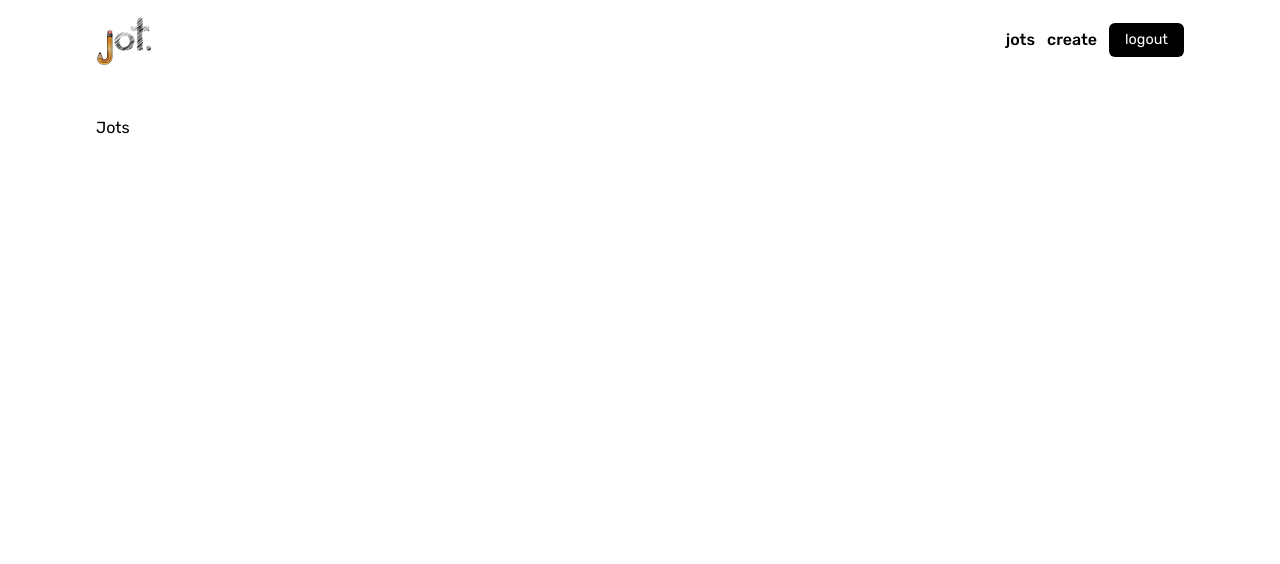
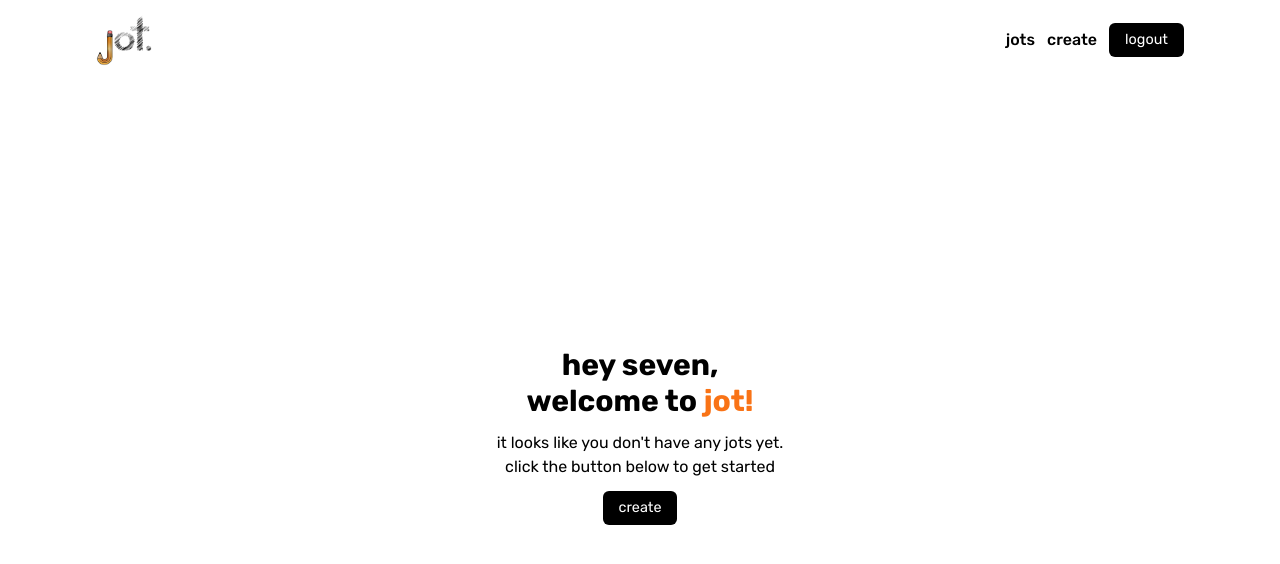
Before and after one commit to m-oniqu3/next-jot, a Next.js app: page /jots in a window 1280 px wide. Shown: the top 564 px of the page. Built offline with nearby package versions, Linux system fonts and the light colour scheme.

Commit message:
added welcome page

```diff
--- a/src/app/jots/create/page.tsx
+++ b/src/app/jots/create/page.tsx
@@ -1,12 +1,14 @@
 "use client";
 
 import Image from "next/image";
-import { RefObject, useRef } from "react";
+import { RefObject, useRef, useState } from "react";
 
 const CreateNote = () => {
   const titleRef = useRef<HTMLTextAreaElement>(null);
   const subtitle = useRef<HTMLTextAreaElement>(null);
   const content = useRef<HTMLTextAreaElement>(null);
+  const [category, setCategory] = useState("");
+  const [isValidForm, setIsValidForm] = useState(false);
 
   const handleInput = function (
     e: React.ChangeEvent<HTMLTextAreaElement>,
@@ -17,9 +19,46 @@ const CreateNote = () => {
     ref.current!.style.height = `${e.target.scrollHeight}px`;
   };
 
+  const handleRadioInput = (e: React.ChangeEvent<HTMLInputElement>) => {
+    setCategory(e.target.value);
+  };
+
+  const handleFormValidity = () => {
+    const validTitle = titleRef && titleRef.current && titleRef.current.value;
+    const validSubtitle =
+      subtitle && subtitle.current && subtitle.current.value;
+    const validContent = content && content.current && content.current.value;
+
+    if (validTitle && validSubtitle && validContent && !!category) {
+      setIsValidForm(true);
+    } else setIsValidForm(false);
+  };
+
+  const handleSubmit = (e: React.FormEvent<HTMLFormElement>) => {
+    e.preventDefault();
+    console.log(
+      titleRef.current!.value,
+      subtitle.current!.value,
+      content.current!.value,
+      category
+    );
+  };
+
+  const disabledStyles = !isValidForm
+    ? "bg cursor-not-allowed"
+    : "bg-black  transition-all ease-in-out duration-300 cursor-pointer";
+
   return (
-    <form className="w-full max-w-xl mx-auto flex flex-col gap-5 text-[#373736] relative">
-      <figure className="bg p-2 h-[40px] w-[40px] rounded-[100%] absolute right-0 cursor-pointer hover:bg-black transition-all ease-in-out duration-300">
+    <form
+      className="w-full max-w-xl mx-auto flex flex-col gap-5 text-[#373736] relative"
+      onChange={handleFormValidity}
+      onSubmit={handleSubmit}
+    >
+      <button
+        type="submit"
+        disabled={!isValidForm}
+        className={` p-2 h-[40px] w-[40px] rounded-[100%] absolute right-0 ${disabledStyles} `}
+      >
         <Image
           src="/assets/checkmark.svg"
           alt="checkmark"
@@ -27,7 +66,7 @@ const CreateNote = () => {
           width={20}
           height={20}
         />
-      </figure>
+      </button>
       <textarea
         className="textarea text-3xl font-bold h-10 focus:ring-0 w-[88%]"
         placeholder="title..."
@@ -46,7 +85,7 @@ const CreateNote = () => {
         ref={subtitle}
       ></textarea>
 
-      <div className="grid grid-cols-3  max-w-xs">
+      <div className="grid grid-cols-3 max-w-xs" onChange={handleRadioInput}>
         <span className="flex justify-start items-center gap-1">
           <input
             type="radio"
@@ -79,7 +118,7 @@ const CreateNote = () => {
       </div>
 
       <textarea
-        className="textarea  text-base h-32 focus:ring-0 "
+        className="textarea text-base h-32 focus:ring-0 "
         placeholder="jot it down..."
         onInput={(e: React.ChangeEvent<HTMLTextAreaElement>) =>
           handleInput(e, content, 8)
--- a/src/app/jots/page.tsx
+++ b/src/app/jots/page.tsx
@@ -1,5 +1,8 @@
+import Welcome from "@/components/Welcome";
+
+/* eslint-disable react/no-unescaped-entities */
 const Jots = () => {
-  return <div>Jots</div>;
+  return <Welcome />;
 };
 
 export default Jots;
--- a/src/components/Button.tsx
+++ b/src/components/Button.tsx
@@ -4,10 +4,11 @@ type Props = {
   children: string;
   onClick: () => void;
   disabled?: boolean;
+  className?: string;
 };
 
 const Button = (props: Props) => {
-  const { children, onClick, disabled } = props;
+  const { children, onClick, disabled, className } = props;
 
   const handleClick = () => onClick();
 
@@ -17,7 +18,9 @@ const Button = (props: Props) => {
     <button
       disabled={disabled}
       onClick={handleClick}
-      className={`bg-black text-white px-4 py-1.5 w-full hover:bg-gray-900 rounded-md duration-300 text-[.9rem] ${disabledStyles}`}
+      className={`bg-black text-white px-4 py-1.5 w-full hover:bg-gray-900 rounded-md duration-300 text-[.9rem] ${disabledStyles} ${
+        className ? className : ""
+      }  `}
     >
       {children}
     </button>
--- /dev/null
+++ b/src/components/Welcome.tsx
@@ -0,0 +1,29 @@
+"use client";
+
+/* eslint-disable react/no-unescaped-entities */
+import Button from "@/components/Button";
+import { useRouter } from "next/navigation";
+
+const Welcome = () => {
+  const router = useRouter();
+  return (
+    <section className="h-[80vh] flex justify-center items-center">
+      <article className="flex flex-col gap-3 text-center items-center max-w-xs">
+        <h2 className="font-bold text-3xl">
+          hey seven,<br></br> welcome to
+          <span className="text-orange-500"> jot!</span>
+        </h2>
+        <p>
+          it looks like you don't have any jots yet. click the button below to
+          get started
+        </p>
+
+        <Button className="w-min" onClick={() => router.push("/jots/create")}>
+          create
+        </Button>
+      </article>
+    </section>
+  );
+};
+
+export default Welcome;
```
